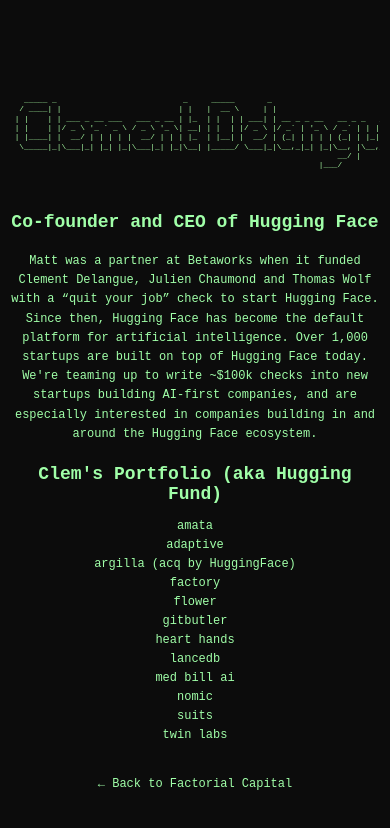
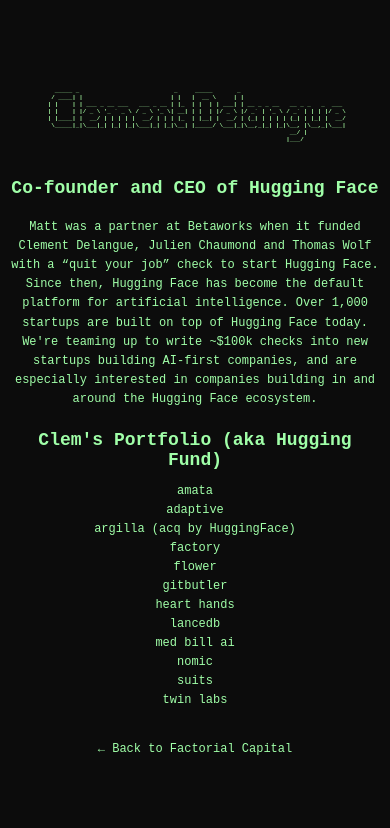
Before and after one commit to beccalewy/fac_cap_site, a plain HTML site: page clementdelangue.html in a window 390 px wide. Drawn offline with Linux system fonts and the light colour scheme.

Commit message:
updated clems page again

```diff
--- a/clementdelangue.html
+++ b/clementdelangue.html
@@ -42,12 +42,12 @@
         }
         .ascii-art {
             margin-top: 50px;
-            font-size: 2vw;
+            font-size: 1.5vw;
             line-height: 1.2;
             overflow-x: auto;
             white-space: pre;
             text-align: center;
-            font-weight: 1200;
+            font-weight: bold;
             animation: colorChange 6s infinite;
         }
          @keyframes colorChange {
@@ -81,7 +81,7 @@
                 font-size: 14px;
             }
             .ascii-art {
-                font-size: 2vw;
+                font-size: 1.5vw;
             }
         }
         @media (max-width: 480px) {
@@ -98,7 +98,7 @@
                 font-size: 12px;
             }
             .ascii-art {
-                font-size: 2vw;
+                font-size: 1.5vw;
             }
     </style>
 </head>
```
